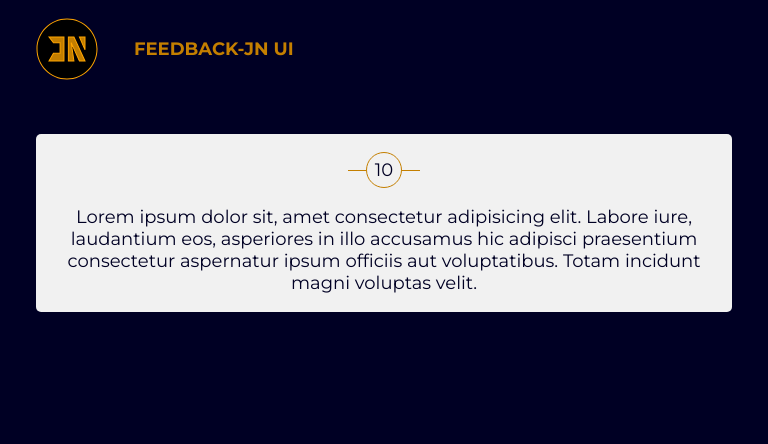
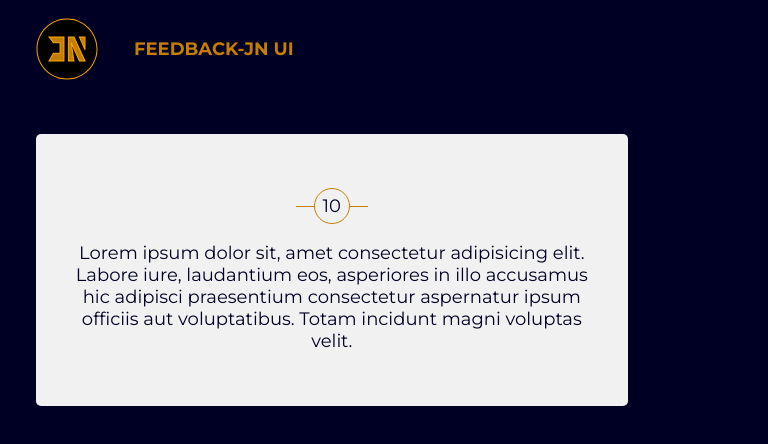
Before and after one commit to devjamesnjoroge/react-portfolio, a React (Create React App) app: page / in a window 768 px wide. Shown: the top 444 px of the page. Built offline with nearby package versions, Linux system fonts and the light colour scheme.

Commit message:
fix: card media queries

```diff
--- a/src/index.scss
+++ b/src/index.scss
@@ -57,7 +57,7 @@ body{
 .card{
     background-color: $primary-color;
     color: $dark-color;
-    padding: 1rem;
+    padding: 3rem 1.5rem;
     border-radius: 5px;
     display: flex;
     align-items: center;
@@ -118,3 +118,23 @@ body{
     }
 
 }
+
+/* lg */
+
+@media screen and (min-width: 768px) and (max-width: 992px) {
+
+    .card{
+        width: 65%;
+    }
+
+}
+
+/* md */
+
+@media screen and (min-width: 576px) and (max-width: 768px) {
+
+    .card{
+        width: 85%;
+    }
+
+}
```
